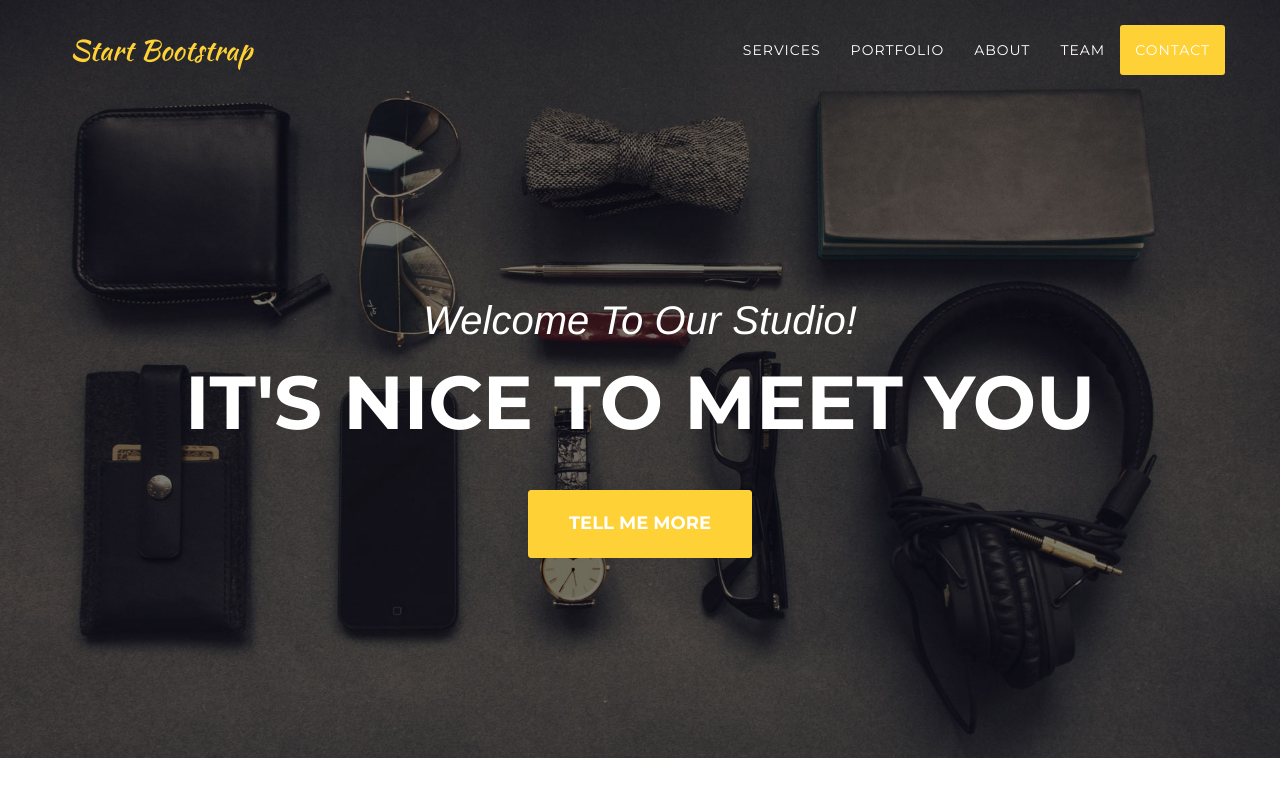
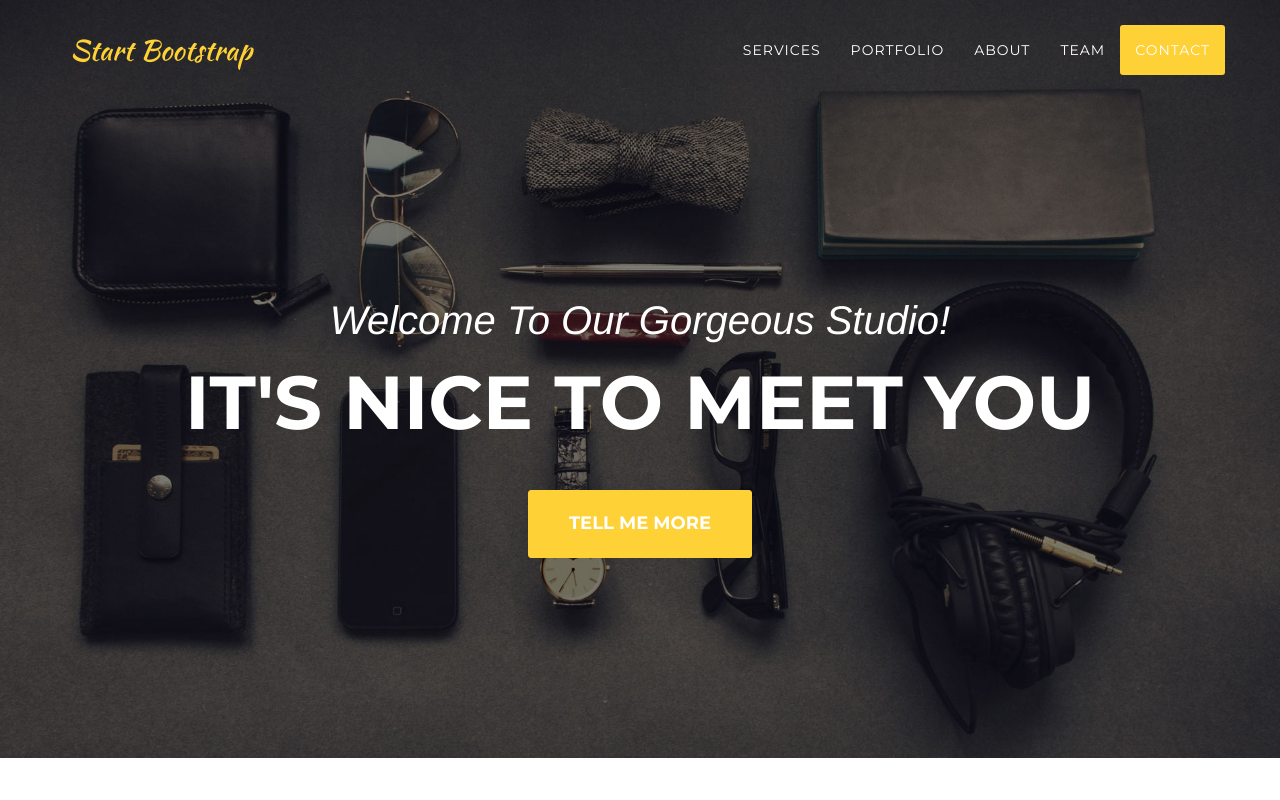
Before and after one commit to grecuionut/docker-nginx, a website: page static-content/index.html in a window 1280 px wide. Shown: the top 800 px of the page. Drawn offline with nearby package versions, Linux system fonts and the light colour scheme; a web font is replaced by a local one.

Commit message:
change the welcome title

```diff
--- a/static-content/index.html
+++ b/static-content/index.html
@@ -78,7 +78,7 @@
     <header>
         <div class="container">
             <div class="intro-text">
-                <div class="intro-lead-in">Welcome To Our Studio!</div>
+                <div class="intro-lead-in">Welcome To Our Gorgeous Studio!</div>
                 <div class="intro-heading">It's Nice To Meet You</div>
                 <a href="#services" class="page-scroll btn btn-xl">Tell Me More</a>
             </div>
```
